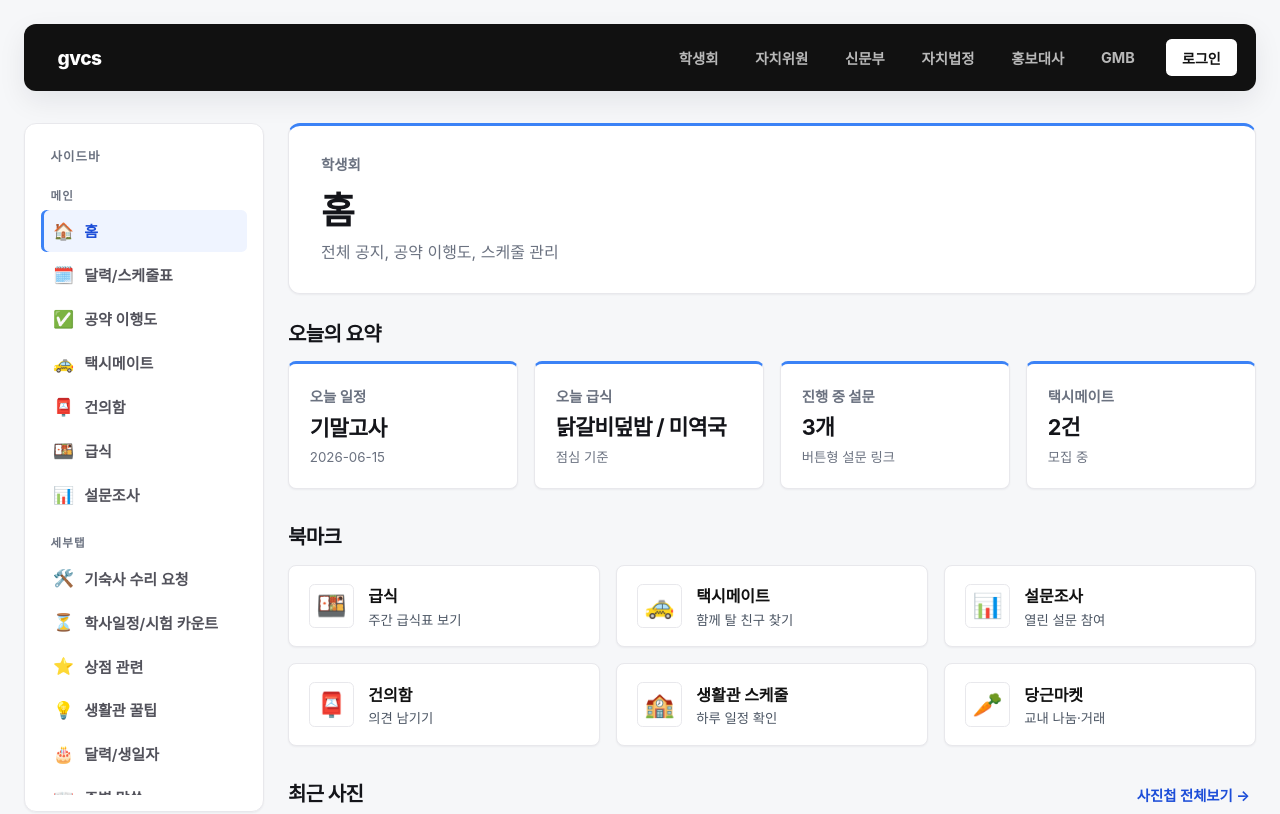
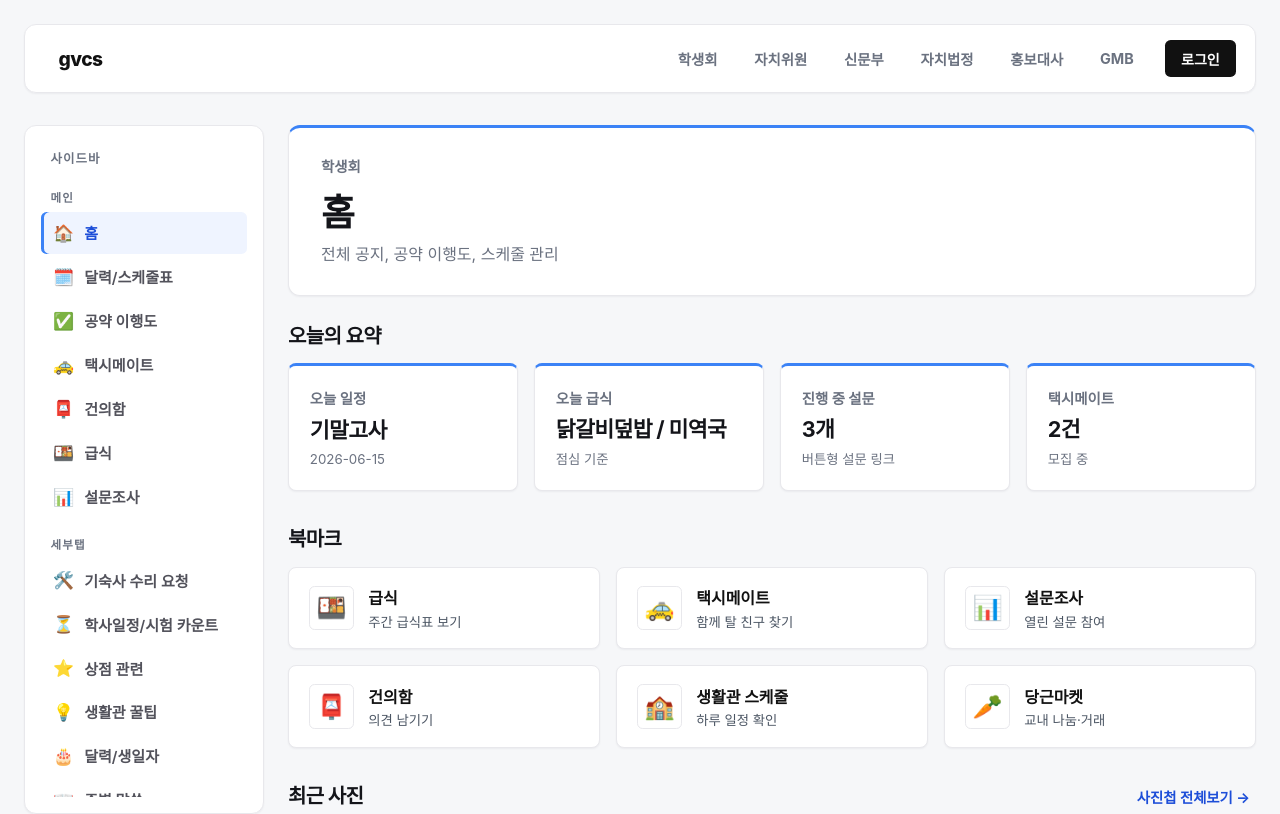
Before and after one commit to mg223080612-a11y/Dormhome, a React (Vite) app: page / in a window 1280 px wide. Shown: the top 814 px of the page. Built offline with nearby package versions, Linux system fonts and the light colour scheme; a web font is replaced by a local one.

Commit message:
상단 바를 검은색에서 흰색으로 변경, 글씨·버튼 색 대비 맞춤
Co-Authored-By: Claude Opus 4.8 (1M context) <noreply@anthropic.com>

```diff
--- a/src/styles/layout.css
+++ b/src/styles/layout.css
@@ -20,9 +20,10 @@
   max-width: 1320px;
   margin: 0 auto 2rem;
   padding: 0.6rem 0.8rem;
-  background: #111111;
+  background: #ffffff;
+  border: 1px solid var(--line);
   border-radius: var(--radius-lg);
-  box-shadow: var(--shadow-md);
+  box-shadow: var(--shadow-sm);
 }
 
 .brand-pill {
@@ -31,7 +32,7 @@
   border: 0;
   border-radius: var(--radius-sm);
   background: transparent;
-  color: #ffffff;
+  color: #111111;
   font-weight: 800;
   font-size: 1.2rem;
   letter-spacing: -0.03em;
@@ -59,14 +60,14 @@
   border-radius: var(--radius-sm);
   padding: 0.5rem 0.95rem;
   background: transparent;
-  color: rgba(255, 255, 255, 0.7);
+  color: #6b7280;
   font-weight: 700;
   font-size: 0.9rem;
   transition: background 0.2s var(--ease), color 0.2s var(--ease);
 }
 
 .dept-chip:hover {
-  color: #ffffff;
+  color: #111111;
 }
 
 .dept-chip.active {
@@ -80,7 +81,7 @@
   align-items: center;
   gap: 0.6rem;
   padding-right: 0.4rem;
-  color: #ffffff;
+  color: #111111;
 }
 
 .account-chip {
@@ -92,20 +93,20 @@
   border: 0;
   border-radius: var(--radius-sm);
   padding: 0.55rem 1rem;
-  background: rgba(255, 255, 255, 0.14);
-  color: #ffffff;
+  background: #f1f1f3;
+  color: #111111;
   font-size: 0.88rem;
   font-weight: 700;
   transition: background 0.2s var(--ease);
 }
 
 .user-pill button:hover {
-  background: rgba(255, 255, 255, 0.28);
+  background: #e4e4e8;
 }
 
 .login-trigger {
-  background: #ffffff !important;
-  color: #111111 !important;
+  background: #111111 !important;
+  color: #ffffff !important;
 }
 
 /* ── 본문 그리드 (사이드바 + 콘텐츠) ──────────────────────── */
```
